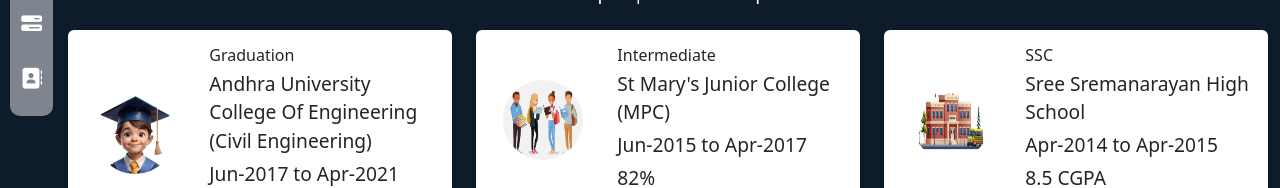
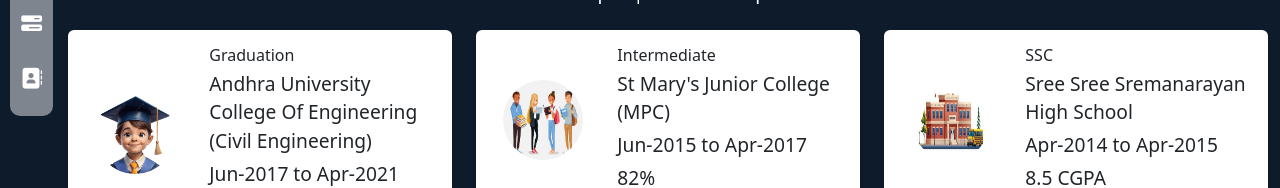
Before and after one commit to shanker0811/portfolio_gourishanker, a React (Vite) app: page / in a window 1280 px wide. Shown: the part 432-620 px from the top of the page. Built offline with nearby package versions, Linux system fonts and the light colour scheme.

Commit message:
code changes for speelings

```diff
--- a/src/modules/Intro.tsx
+++ b/src/modules/Intro.tsx
@@ -24,7 +24,7 @@
   },
   {
     level: "SSC",
-    institute: "Sree Sremanarayan High School",
+    institute: "Sree Sree Sremanarayan High School",
     duration: "Apr-2014 to Apr-2015",
     percentage: "8.5 CGPA",
     image: sscImage,
```
